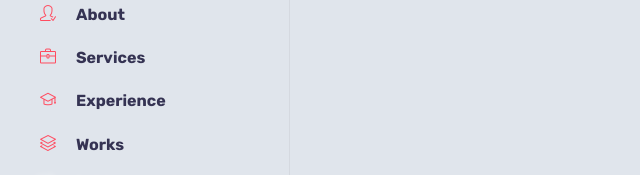
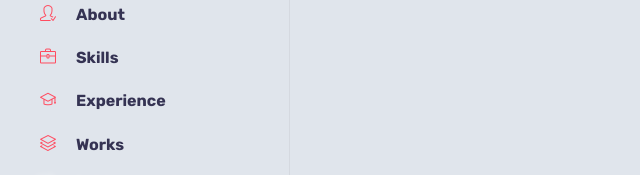
Before and after one commit to karthickraja-kr/Portfolio, a plain HTML site: page index.html in a window 1280 px wide. Shown: the part 269-444 px from the top of the page, 0-640 px from the left. Drawn offline with Linux system fonts and the light colour scheme; files whose address does not match are found by name.

Commit message:
Updated Sections

```diff
--- a/index.html
+++ b/index.html
@@ -115,7 +115,7 @@
             <a href="#about"><i class="icon-user-following"></i>About</a>
           </li>
           <li>
-            <a href="#services"><i class="icon-briefcase"></i>Services</a>
+            <a href="#services"><i class="icon-briefcase"></i>Skills</a>
           </li>
           <li>
             <a href="#experience"><i class="icon-graduation"></i>Experience</a>
```
